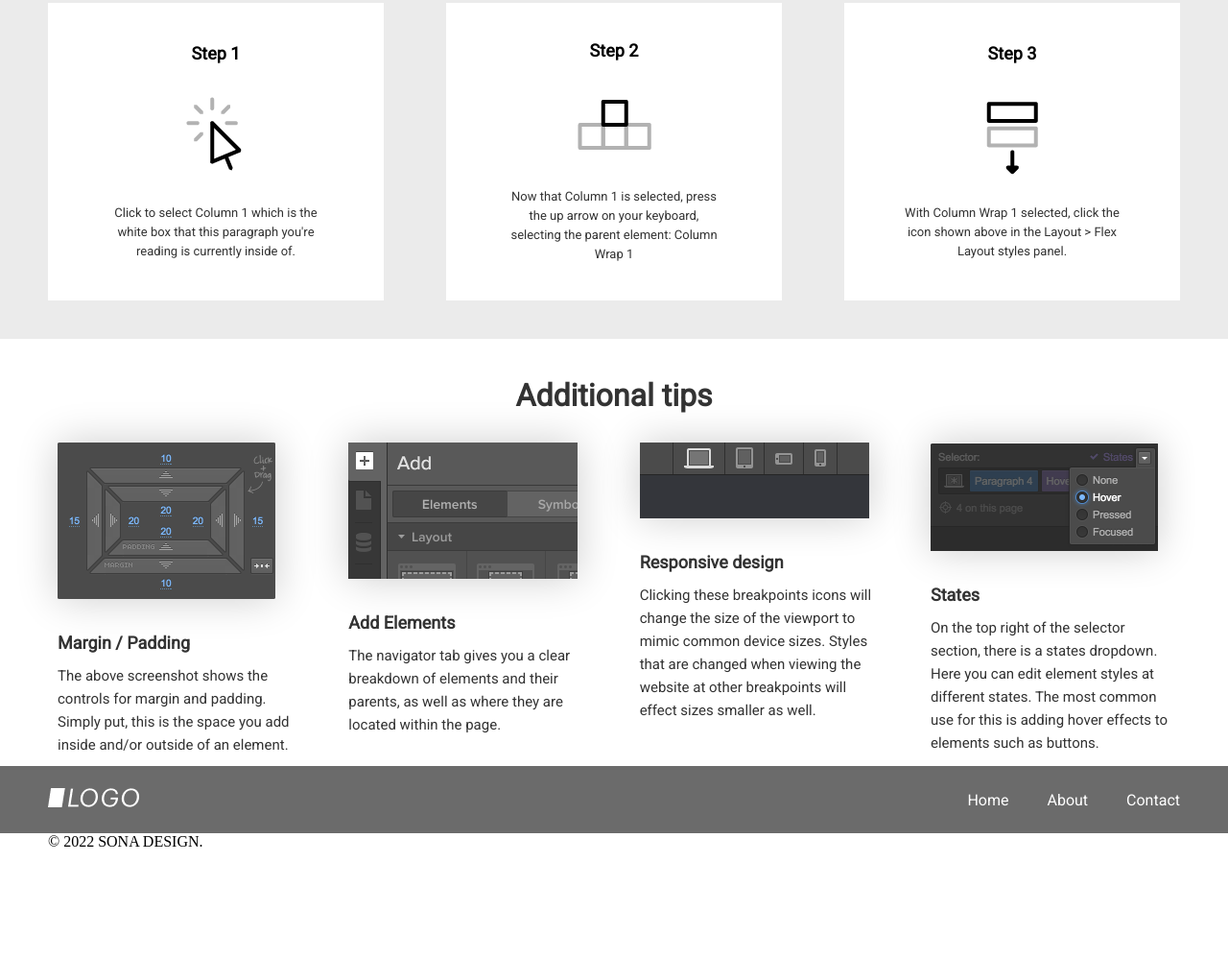
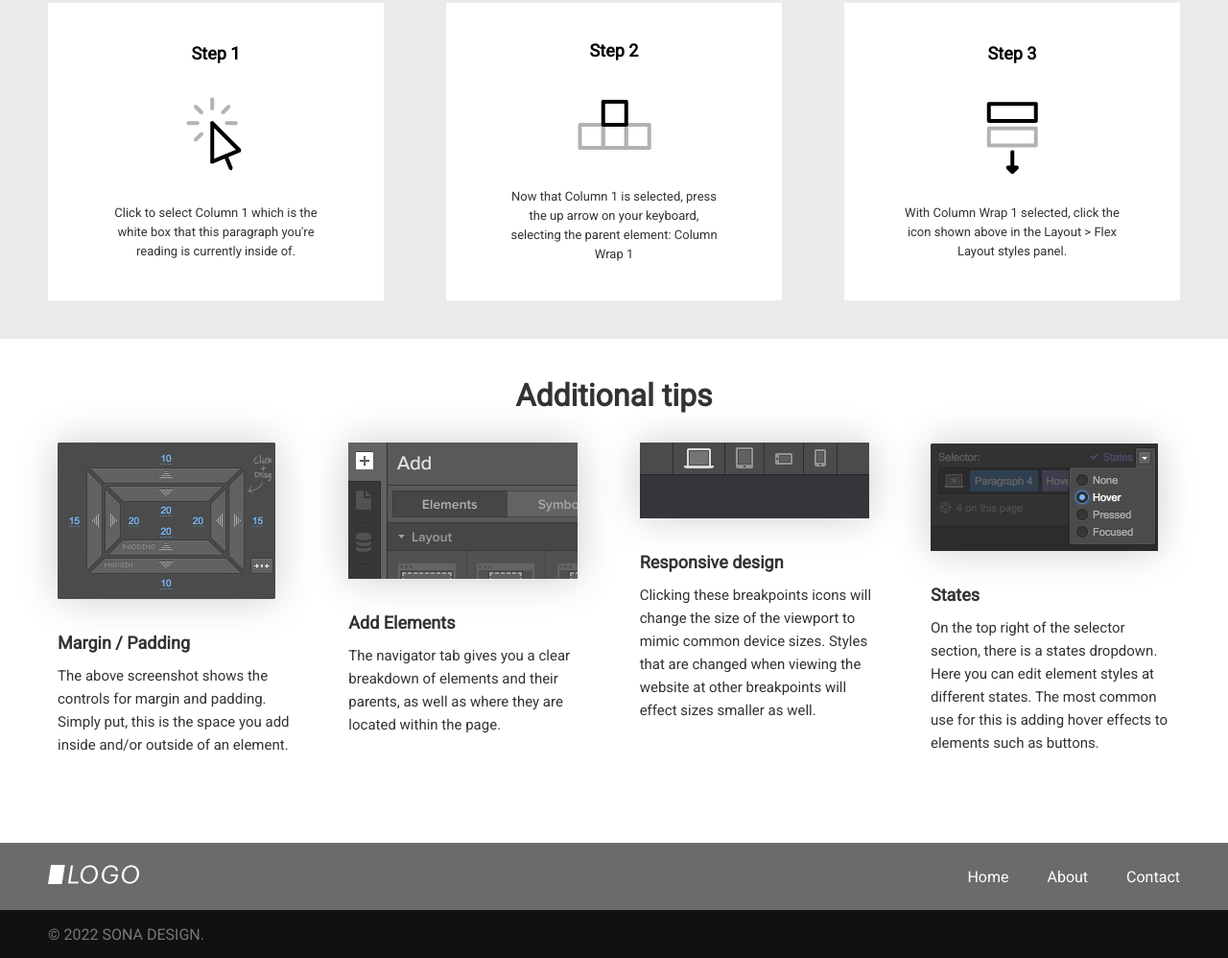
Before and after one commit to sekebaev/logo-, a plain HTML site: page index.html in a window 1280 px wide. Shown: the part 1526-2524 px from the top of the page at 96% size. Before the commit the page ends 2412 px from the top, so only its background shows below. Drawn offline with Linux system fonts and the light colour scheme.

Commit message:
Add files via upload

```diff
--- a/css/style.css
+++ b/css/style.css
@@ -241,6 +241,7 @@ header{
 
 
 .four{
+    padding-bottom: 80px;
     font-family: 'Roboto', sans-serif;
     color: #333333;
 }
@@ -273,6 +274,20 @@ header{
     padding-top: 10px;
     font-size: 15px;
     line-height: 24px;
+}
+footer{
+
+
+    background-color: #111111;
+    height: 50px;
+}
+
+footer p{
+    height: 50px;
+    display: flex;
+    align-items: center;
+    font-family: 'Roboto', sans-serif;
+    color: #777777;
 }
 
 
```
